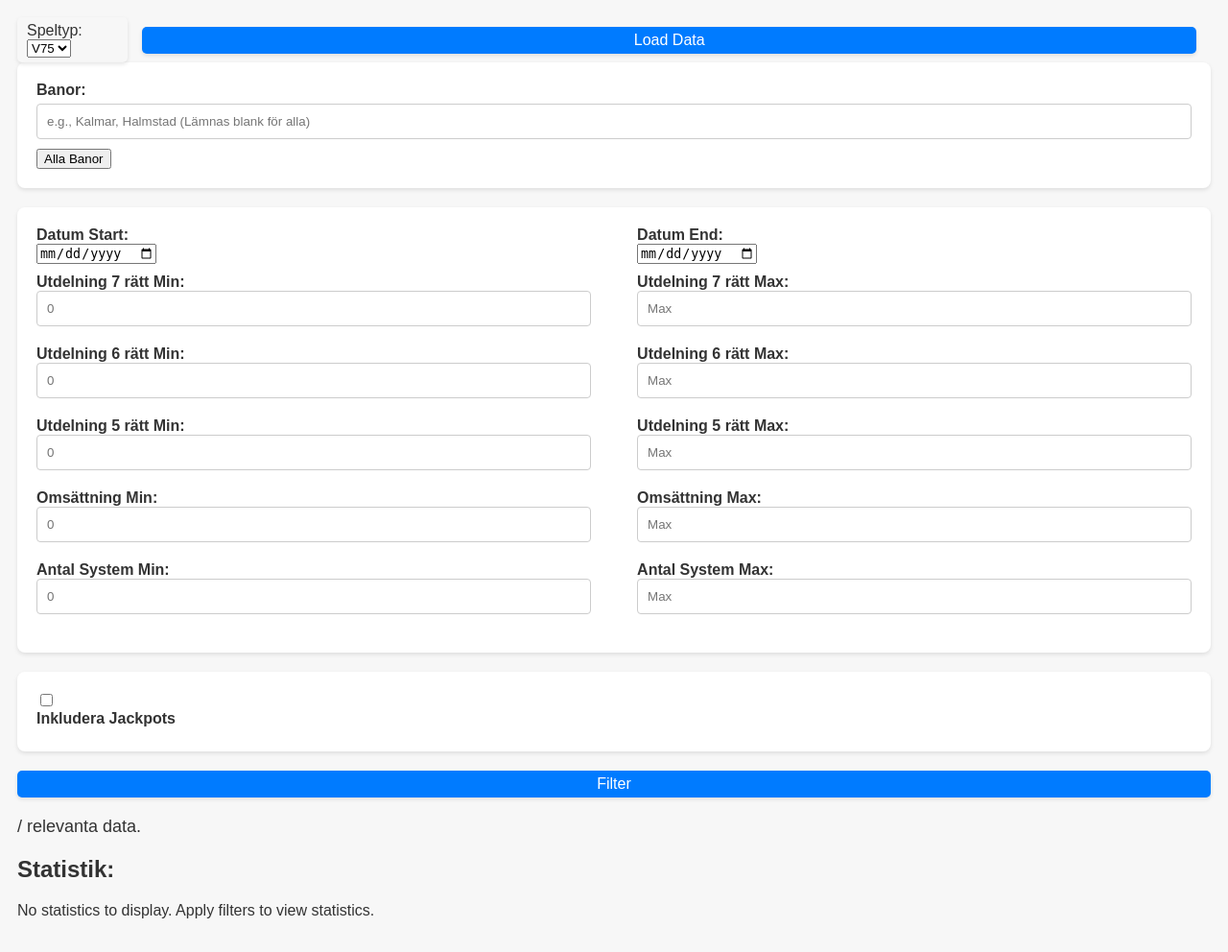
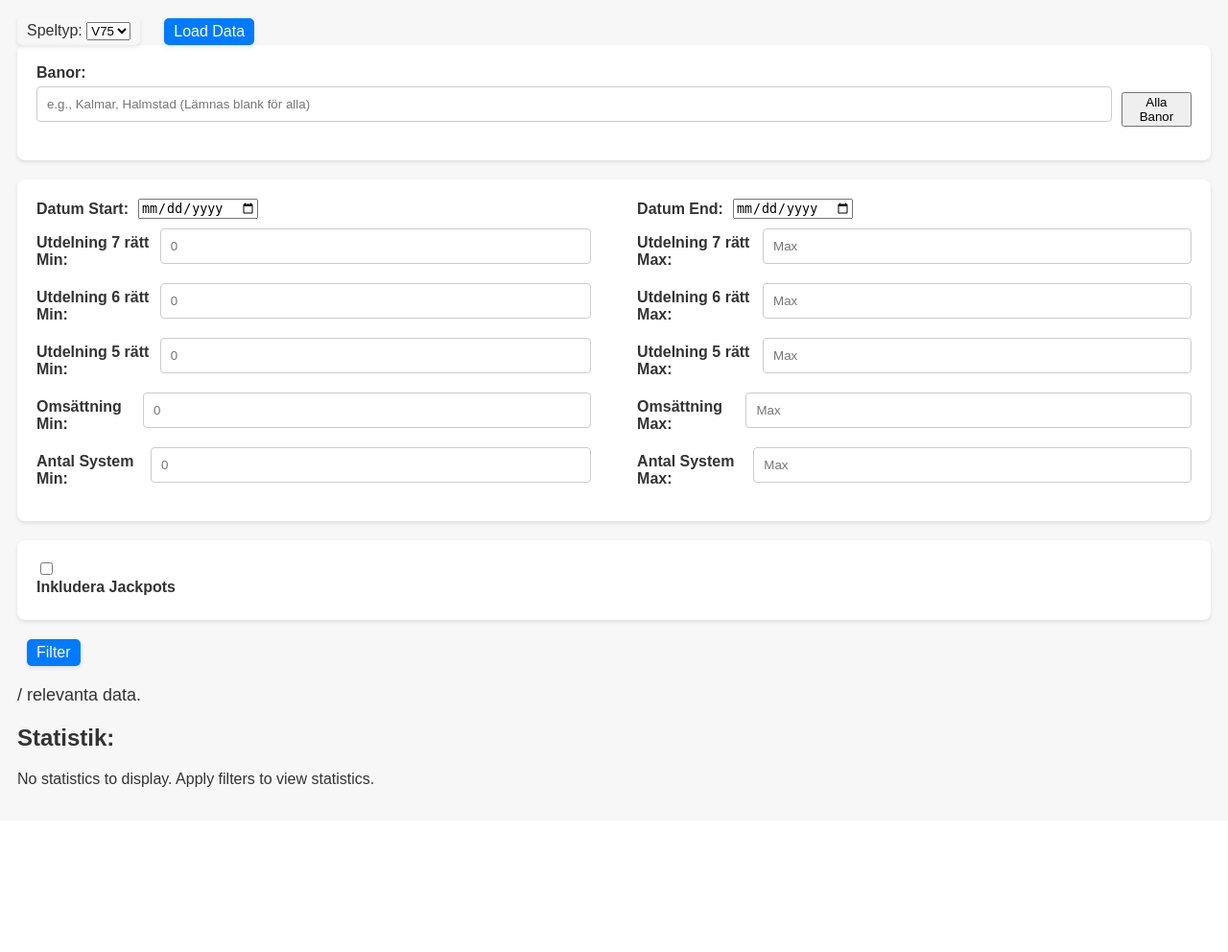
Before and after one commit to cniclas/v75_stats, a Flask app: page / in a window 1280 px wide. Shown: the whole page at 96% size. After the commit the page ends 820 px from the top, so only its background shows below. Run offline with Flask 3, Linux system fonts and the light colour scheme.

Commit message:
Put All banor button to the right

```diff
--- a/static/style.css
+++ b/static/style.css
@@ -105,3 +105,14 @@
   border-radius: 5px;
   box-shadow: 0 2px 4px rgba(0, 0, 0, 0.1);
 }
+
+.input-group {
+  display: flex; /* Add this to align children elements in a row */
+  align-items: center; /* Align items vertically */
+}
+
+.button {
+  display: inline-block; /* Change from block to inline-block */
+  width: auto; /* Change from 100% to auto to allow it to size according to its content */
+  margin-left: 10px; /* Ensure some space between the input and the button */
+}
--- a/templates/index.html
+++ b/templates/index.html
@@ -26,9 +26,12 @@
       <!-- Bana input -->
       <div class="form-section">
         <label for="bana">Banor:</label>
-        <input type="text" id="bana" name="bana" class="text-array-input" placeholder="e.g., Kalmar, Halmstad (Lämnas blank för alla)" value="{{ request.form.get('bana', '') }}" />
-        <button type="button" id="all-banor" onclick="populateAllBanor()">Alla Banor</button>
-      </div>
+        <div class="input-group" style="display: flex; align-items: center;">
+            <input type="text" id="bana" name="bana" class="text-array-input" placeholder="e.g., Kalmar, Halmstad (Lämnas blank för alla)" value="{{ request.form.get('bana', '') }}" />
+            <button type="button" id="all-banor" onclick="populateAllBanor()" style="margin-left: 10px;">Alla Banor</button>
+        </div>
+    </div>
+
 
       <!-- Scalar field inputs -->
       <div class="form-section">
```
